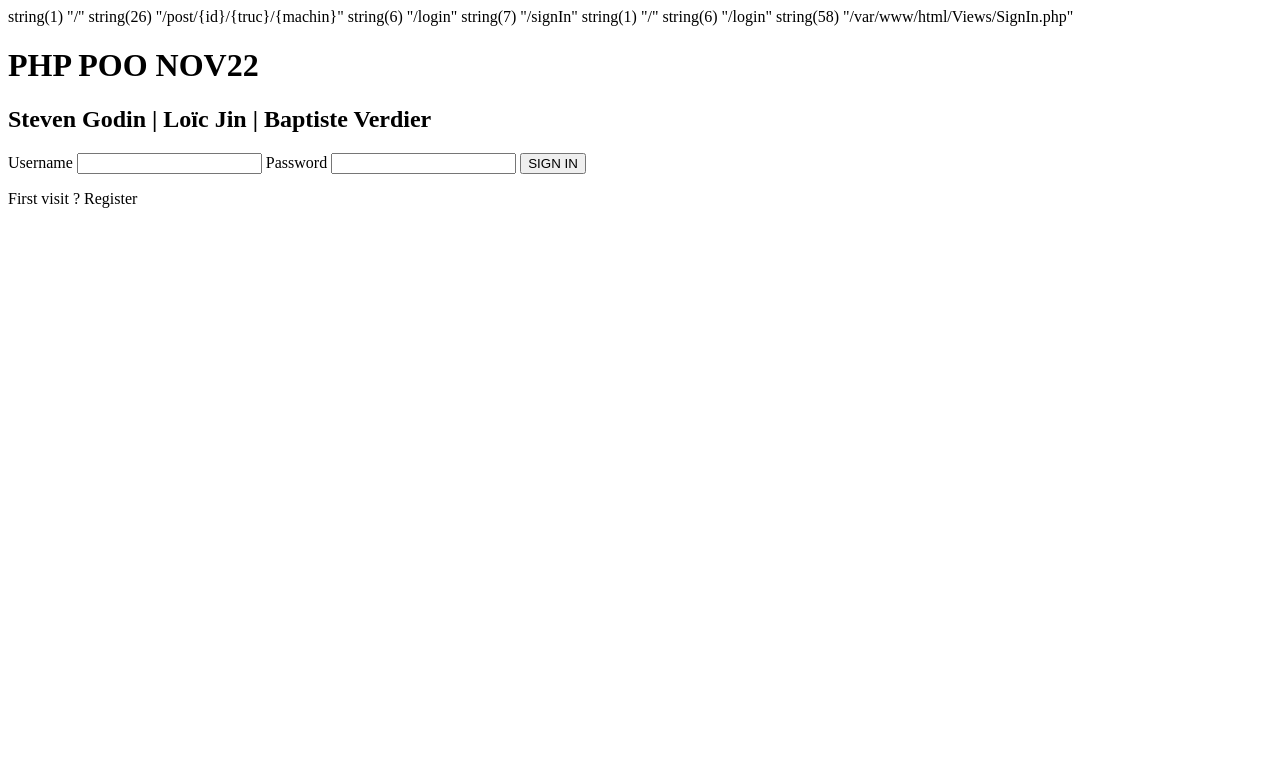
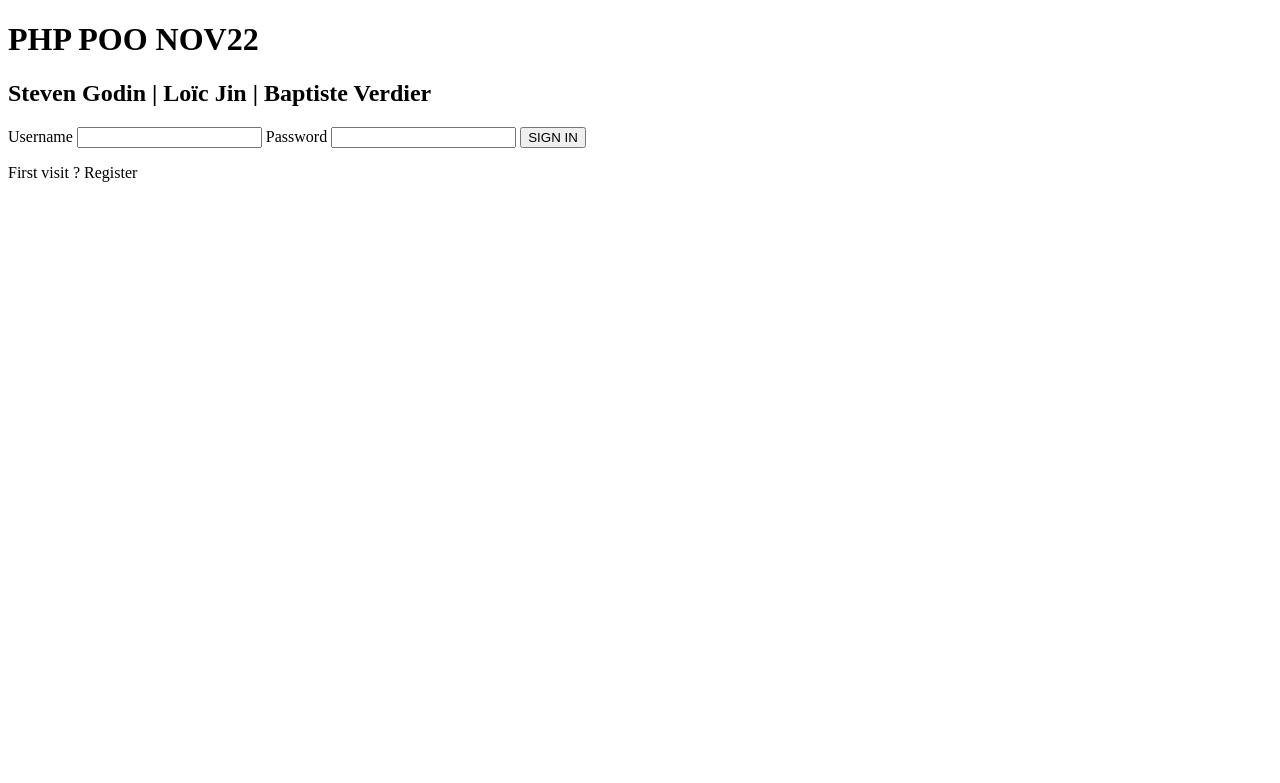
Before and after one commit to Yvelchrome/PHP-POO-nov22, a PHP site: page / in a window 1280 px wide. Shown: the top 783 px of the page. Run offline with PHP 8.4, Linux system fonts and the light colour scheme; data that the repository does not hold is empty.

Commit message:
style: commented var_dumps

```diff
--- a/app/src/Controller/AbstractController.php
+++ b/app/src/Controller/AbstractController.php
@@ -4,7 +4,6 @@ namespace App\Controller;
 
 abstract class AbstractController
 {
-
     public function __construct(string $action, array $params = [])
     {
         if (!is_callable([$this, $action])) {
@@ -13,12 +12,11 @@ abstract class AbstractController
         call_user_func_array([$this, $action], $params);
     }
 
-
     public function render(string $view, array $args = [], string $title = "Doc")
     {
         $viewLoaded = dirname(__DIR__, 2) . "/Views/" . $view;
         $base = dirname(__DIR__, 2) . "/Views/base.php";
-        var_dump($viewLoaded);
+        //var_dump($viewLoaded);
         ob_start();
         foreach ($args as $key => $value) {
             ${$key} = $value;
@@ -31,7 +29,6 @@ abstract class AbstractController
         $_pageTitle = $title;
         require_once $base;
 
-
         exit;
     }
 }
--- a/app/src/Route/Route.php
+++ b/app/src/Route/Route.php
@@ -23,8 +23,6 @@ class Route
             $this->setMethods($methods);
         }
     }
-
-
 
     /**
      * @return string|null
@@ -112,14 +110,12 @@ class Route
      */
     public function setPath(string $path): self
     {
-        var_dump($path);
+        // var_dump($path);
         preg_match_all("/{(\w+)}/", $path, $match);
         $this->params = $match[1];
         $this->path = preg_replace("/{(\w+)}/", "([^/]+)", str_replace("/", "\/", $path));
         return $this;
     }
-
-
 
     /**
      * @return string|null
```
